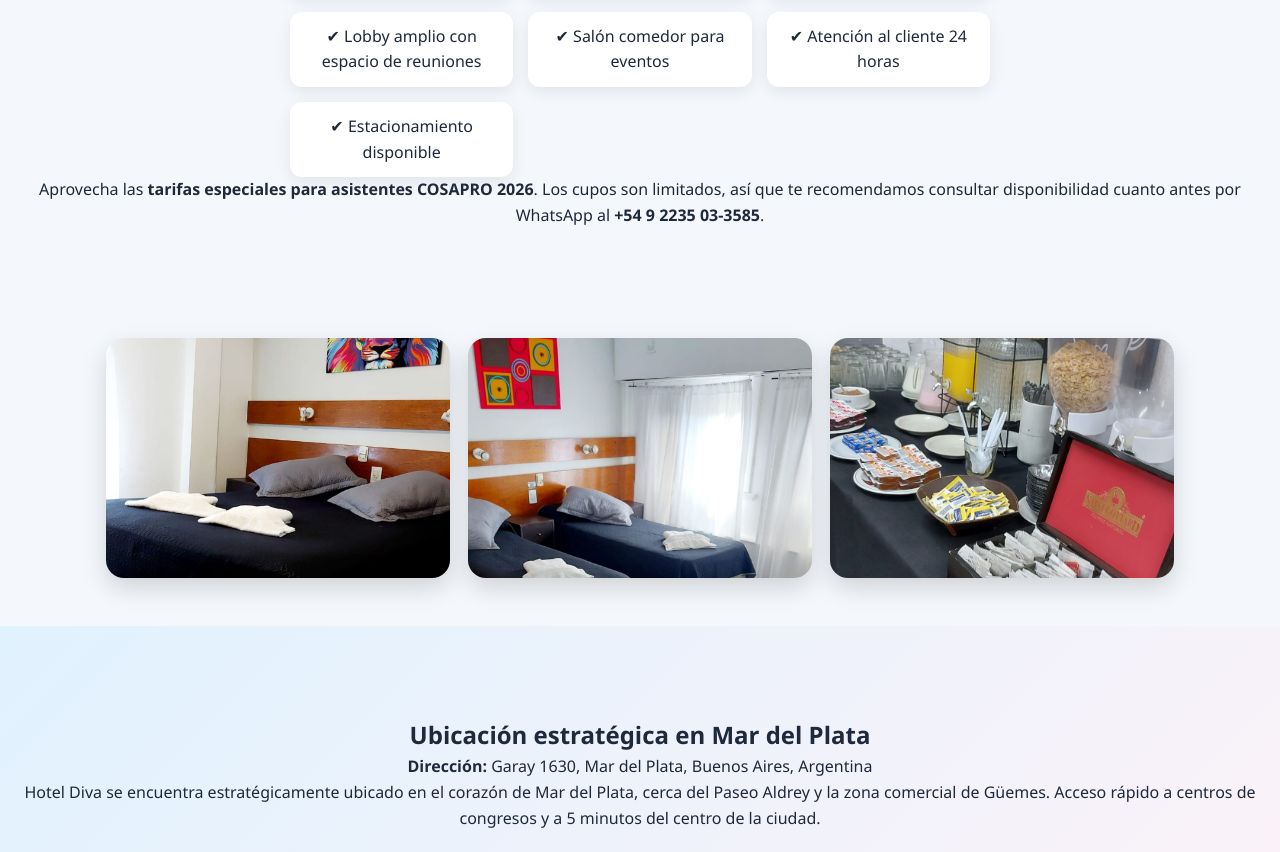
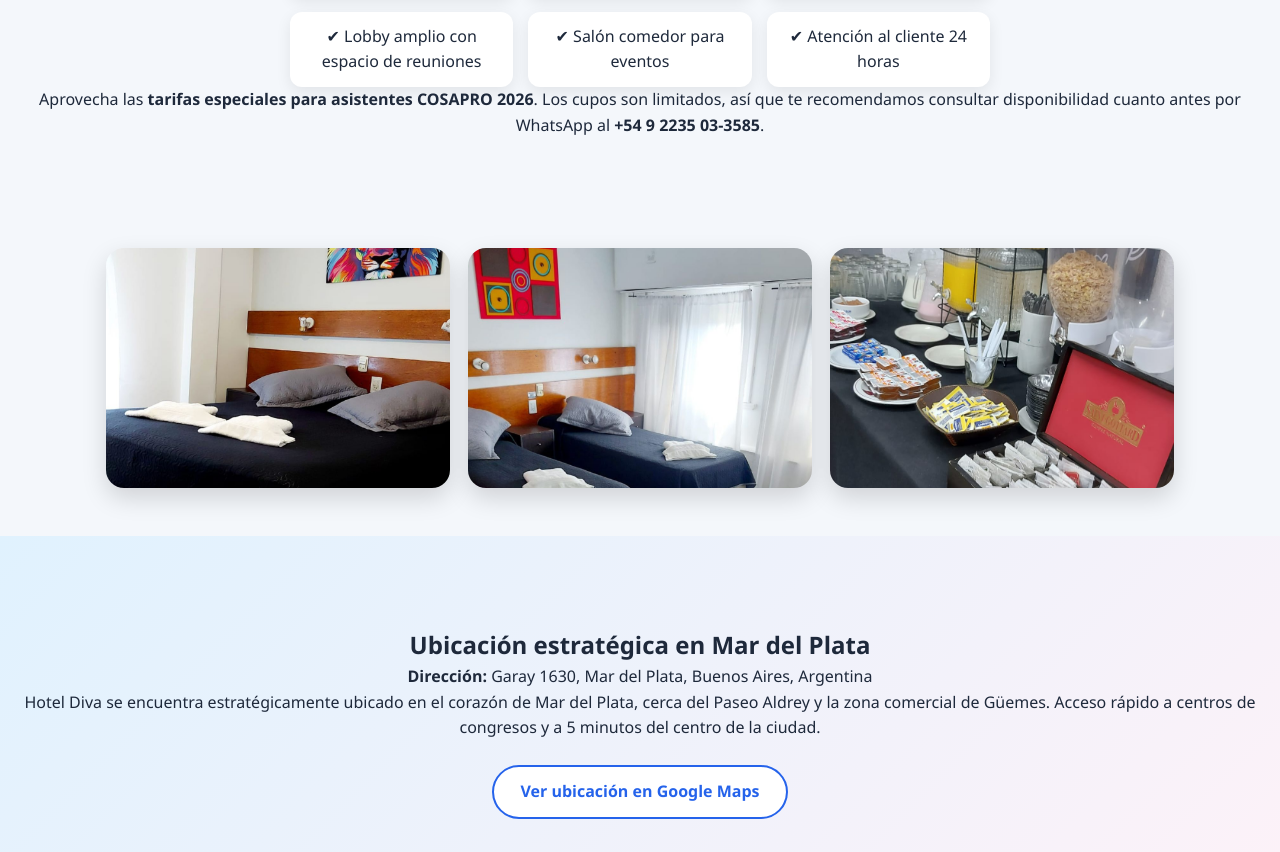
Before and after one commit to fernandogonard/hotel-cosapro-mar-del-plata, a plain HTML site: page index.html in a window 1280 px wide. Shown: the part 1738-2590 px from the top of the page. Drawn offline with Linux system fonts and the light colour scheme.

```diff
--- a/index.html
+++ b/index.html
@@ -220,7 +220,7 @@
     <li>✔ Lobby amplio con espacio de reuniones</li>
     <li>✔ Salón comedor para eventos</li>
     <li>✔ Atención al cliente 24 horas</li>
-    <li>✔ Estacionamiento disponible</li>
+
   </ul>
 
   <p>
```
